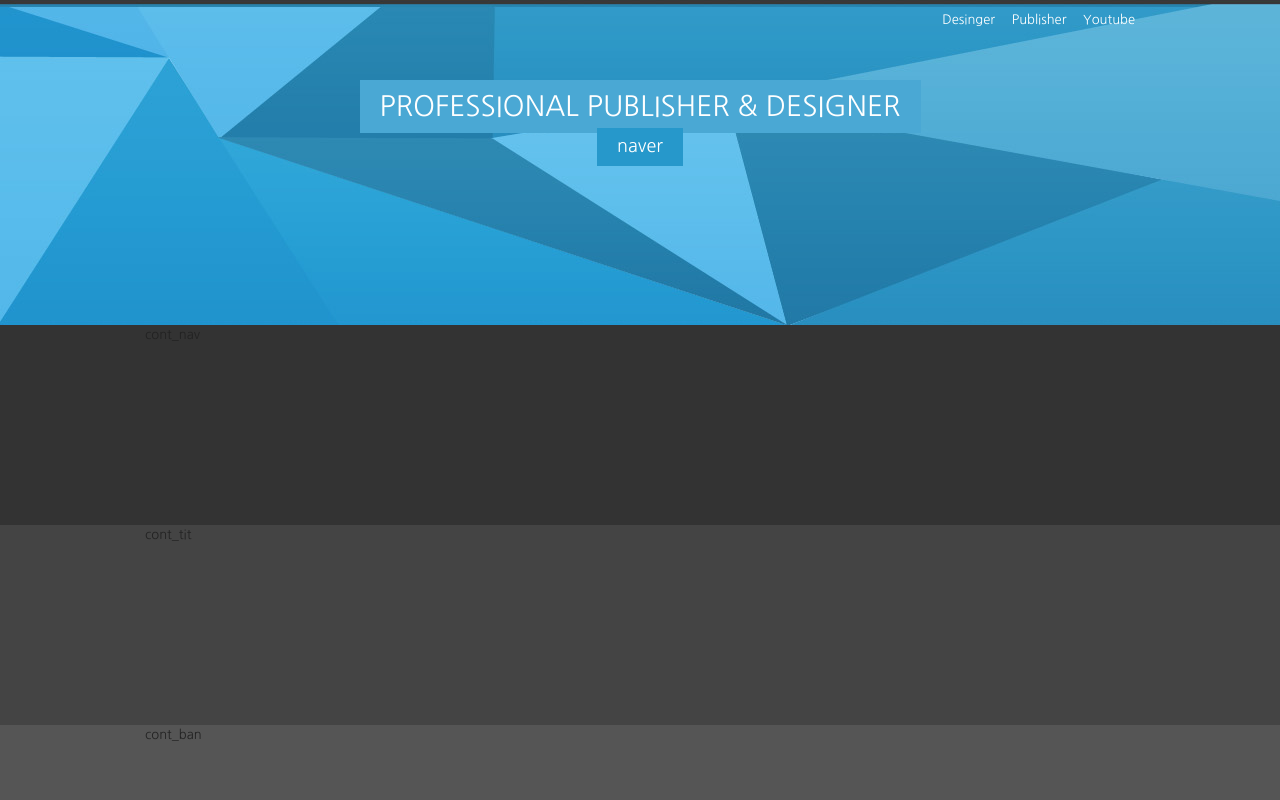
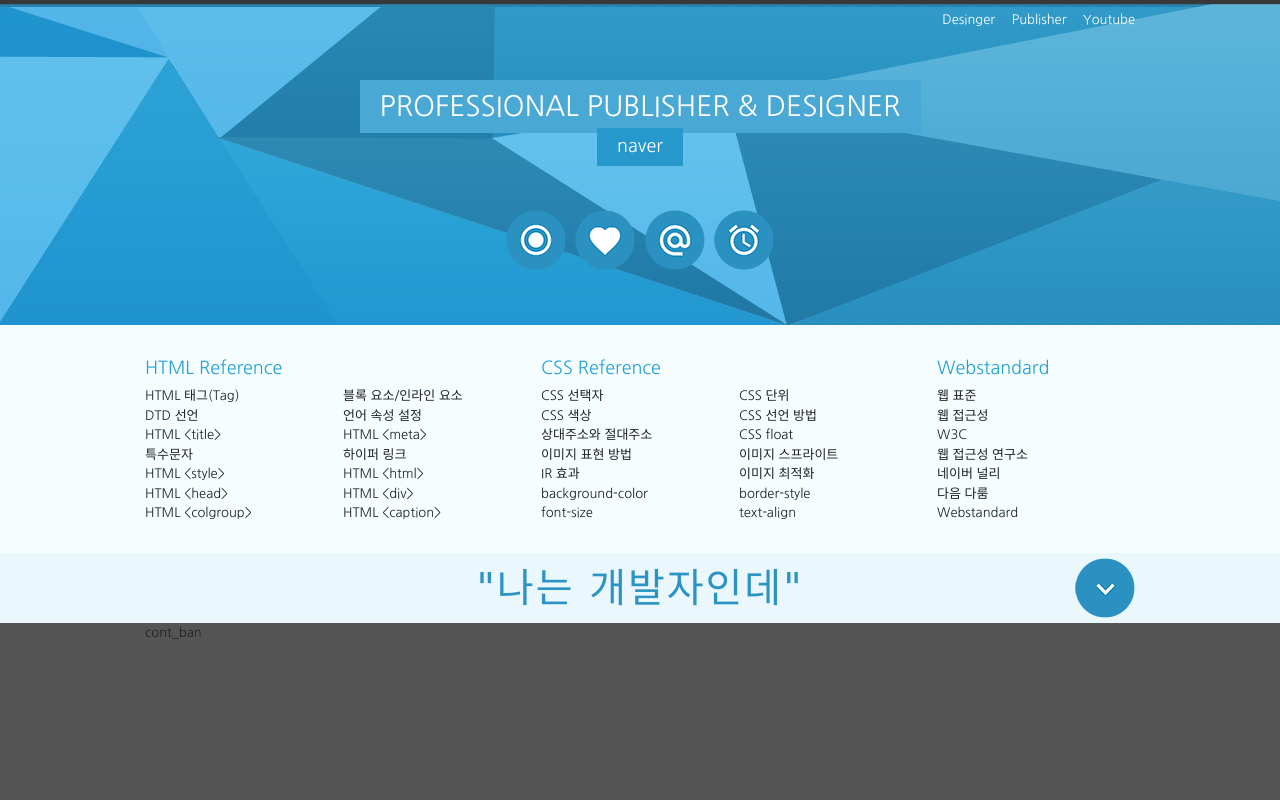
Before and after one commit to sangjy15/JavaScript, a plain HTML site: page web/index.html in a window 1280 px wide. Shown: the top 800 px of the page. Drawn offline with Linux system fonts and the light colour scheme; a web font is replaced by a local one.

Commit message:
navigation

```diff
--- a/web/css/reset.css
+++ b/web/css/reset.css
@@ -11,3 +11,13 @@ a:hover {color: #390;}
 body, input, textarea, select, button, table {
     font-family: 'Nanum Gothic',AppleSDGothicNeo-Regular,'Malgun Gothic','맑은 고딕',dotum,'돋움',sans-serif;color: #222; font-size: 13px; line-height: 1.5;
 }
+/*블릿기호 초기화*/
+dl,ul,li,ol,menu{list-style: none;}
+
+/* 제목 태그 초기화*/
+h1,h2,h3,h4,h5,h6 {font-size: 13px; color: #222; font-weight: normal;}
+
+/* IR 효과 */
+.ir_pm {display: block; overflow: hidden; font-size: 0; line-height: 0; text-indent: -9999px;} /*의미있는 이미지의 대체 텍스트를 제공하는 경우*/
+.ir_wa {display: block; overflow: hidden; position: relative; z-index: -1; width: 100%; height: 100%;}/*의미있는 이미지의 대체 택스트로 이미지가 없어도 대체 텍스트를 보여주고자 할 때*/
+.ir_su {overflow: hidden; position: absolute; width: 0; height: 0;line-height: 0; text-indent: -9999px;}/*대체 텍스트가 아닌 접근성을 위한 숨김 텍스트를 제공할 때*/
--- a/web/css/style.css
+++ b/web/css/style.css
@@ -8,13 +8,13 @@
 
 /* layout */
 #wrap {width: 100%;}
-#header {width: 100%; height: 325px; background: url(../img/header_bg.jpg) center top repeat-x;}
-#contents {width: 100%; height: 800px; background: #222;}
-#footer {width: 100%; height: 200px; background: #333;}
+#header { height: 325px; background: url(../img/header_bg.jpg) center top repeat-x;}
+#contents {}
+#footer {height: 200px; background: #333;}
 
 /*컨텐츠 레이아웃*/
-#cont_nav {width: 100%;height: 200px;background: #333;}
-#cont_tit {width: 100%;height: 200px;background: #444;}
+#cont_nav {background-color: #f6fdff;}
+#cont_tit {background-color: #EAF7FD;}
 #cont_ban {width: 100%;height: 200px;background: #555;}
 #cont_cont {width: 100%;height: 200px;background: #666;}
 
@@ -22,11 +22,35 @@
 .container {width: 990px;margin: 0 auto; height: inherit; /*background: rgba(225, 225, 225, 0.3);*/}
 
 /*헤더*/
-.header {}
 .header .header-menu {text-align: right;}
 .header .header-menu a {color: #fff; padding: 10px 0px 10px 13px; display: inline-block;}
 .header .header-menu a:hover {color: #666;}
 .header .header-tit {text-align: center;}
 .header .header-tit h1 { background-color: #4aa8d4; font-size: 28px; padding: 5px 20px 6px 20px; display: inline-block; color: #fff; margin-top: 40px; font-weight: normal; text-transform: uppercase;}
 .header .header-tit a {display: inline-block; background-color: #2698cb; font-size: 18px; color: #fff; padding: 5px 20px 6px 20px; margin-top: -5px;}
-.header .header-icon {}
+.header .header-icon {text-align: center; margin: 30px;}
+.header .header-icon a {display: inline-block; width: 60px; height: 60px; background: url(../img/icon.png); margin: 0 3px;}
+.header .header-icon a.icon1 {background-position: 0 0;}
+.header .header-icon a.icon2 {background-position: 0 -60px;}
+.header .header-icon a.icon3 {background-position: 0 -120px;}
+.header .header-icon a.icon4 {background-position: 0 -180px;}
+.header .header-icon a.icon1:hover {background-position: -60px 0;}
+.header .header-icon a.icon2:hover {background-position: -60px -60px;}
+.header .header-icon a.icon3:hover {background-position: -60px -120px;}
+.header .header-icon a.icon4:hover {background-position: -60px -180px;}
+
+/*전체메뉴*/
+.nav {overflow: hidden; padding: 30px 0;}
+.nav > div {float: left;width: 40%;}
+.nav > div:last-child {width: 20%;}
+.nav >div.last {width: 20%;}
+.nav > div h3 {font-size: 18px; color: #25a2d0; margin-bottom: 4px;}
+.nav > div ol {overflow: hidden;}
+.nav > div ol li {float: left; width: 50%;}
+.nav > div.last ol li { width: 100%;}
+.nav > div ol li a:hover {text-decoration: underline;}
+
+/*타이틀*/
+.tit {position: relative;}
+.tit h2 {font-size: 40px;text-align: center; padding: 5px 0; letter-spacing: 2px; color: #2c94c4; font-family: 'Nanum Brush Script', cursive;}
+.tit .btn {position: absolute; top: 5px; right: 0; width: 60px;height: 60px; background: url(../img/icon.png) no-repeat 0 -600px;}
--- a/web/index.html
+++ b/web/index.html
@@ -12,7 +12,7 @@
     <link rel="stylesheet" href="css/style.css">
     <!-- 웹 폰트 -->
     <link href="https://fonts.googleapis.com/css2?family=Nanum+Gothic&display=swap" rel="stylesheet">
-
+    <link href="https://fonts.googleapis.com/css2?family=Nanum+Brush+Script&display=swap" rel="stylesheet">
 </head>
 <body>
     <!-- 스킵 내비게이션 -->
@@ -31,24 +31,89 @@
                         <a href="https://www.naver.com">Publisher</a>
                         <a href="https://www.youtube.com/">Youtube</a>
                     </div>
-                    <!-- 헤더 메뉴-->
+                    <!--// 헤더 메뉴-->
                     <div class="header-tit">
                         <h1>Professional Publisher &amp; Designer</h1><br>
                         <a href="https://www.naver.com">naver</a>
                     </div>
-                    <!-- 헤더 타이틀-->
-                    <div class="header-icon"></div>
+                    <!-- // 헤더 타이틀-->
+                    <div class="header-icon">
+                        <a href="#" class="icon1"><span class="ir_pm">icon1</span></a>
+                        <a href="#" class="icon2"><span class="ir_pm">icon2</span></a>
+                        <a href="#" class="icon3"><span class="ir_pm">icon3</span></a>
+                        <a href="#" class="icon4"><span class="ir_pm">icon4</span></a>
+                    </div>
+                    <!-- // 헤더 아이콘-->
                 </div>
             </div>
         </div>
         <!-- // header -->
         <div id="contents">
             <div id="cont_nav">
-                <div class="container">cont_nav</div>
+                <div class="container">
+                    <h2 class="ir_su">전체메뉴</h2>
+                    <div class="nav">
+                        <div>
+                            <h3>HTML Reference</h3>
+                            <ol>
+                                <li><a href="#">HTML 태그(Tag)</a></li>
+                                <li><a href="#">블록 요소/인라인 요소</a></li>
+                                <li><a href="#">DTD 선언</a></li>
+                                <li><a href="#">언어 속성 설정</a></li>
+                                <li><a href="#">HTML &lt;title&gt;</a></li>
+                                <li><a href="#">HTML &lt;meta&gt;</a></li>
+                                <li><a href="#">특수문자</a></li>
+                                <li><a href="#">하이퍼 링크</a></li>
+                                <li><a href="#">HTML &lt;style&gt;</a></li>
+                                <li><a href="#">HTML &lt;html&gt;</a></li>
+                                <li><a href="#">HTML &lt;head&gt;</a></li>
+                                <li><a href="#">HTML &lt;div&gt;</a></li>
+                                <li><a href="#">HTML &lt;colgroup&gt;</a></li>
+                                <li><a href="#">HTML &lt;caption&gt;</a></li>
+                            </ol>
+                        </div>
+                        <div>
+                            <h3>CSS Reference</h3>
+                            <ol>
+                                <li><a href="#">CSS 선택자</a></li>
+                                <li><a href="#">CSS 단위</a></li>
+                                <li><a href="#">CSS 색상</a></li>
+                                <li><a href="#">CSS 선언 방법</a></li>
+                                <li><a href="#">상대주소와 절대주소</a></li>
+                                <li><a href="#">CSS float</a></li>
+                                <li><a href="#">이미지 표현 방법</a></li>
+                                <li><a href="#">이미지 스프라이트</a></li>
+                                <li><a href="#">IR 효과</a></li>
+                                <li><a href="#">이미지 최적화</a></li>
+                                <li><a href="#">background-color</a></li>
+                                <li><a href="#">border-style</a></li>
+                                <li><a href="#">font-size</a></li>
+                                <li><a href="#">text-align</a></li>
+                            </ol>
+                        </div>
+                        <div class="last">
+                            <h3>Webstandard</h3>
+                            <ol>
+                                <li><a href="#">웹 표준</a></li>
+                                <li><a href="#">웹 접근성</a></li>
+                                <li><a href="#">W3C</a></li>
+                                <li><a href="#">웹 접근성 연구소</a></li>
+                                <li><a href="#">네이버 널리</a></li>
+                                <li><a href="#">다음 다룸</a></li>
+                                <li><a href="#">Webstandard</a></li>
+                            </ol>
+                        </div>
+                    </div>
+                </div>
             </div>
             <!-- // cont_nav -->
             <div id="cont_tit">
-                <div class="container">cont_tit</div>
+                <div class="container">
+                    <div class="tit">
+                        <h2>"나는 개발자인데"</h2>
+                        <a href="#" class="btn"><span class="ir_su">전체메뉴</span></a>
+                    </div>
+                </div>
             </div>
             <!-- // cont_tit -->
             <div id="cont_ban">
```
